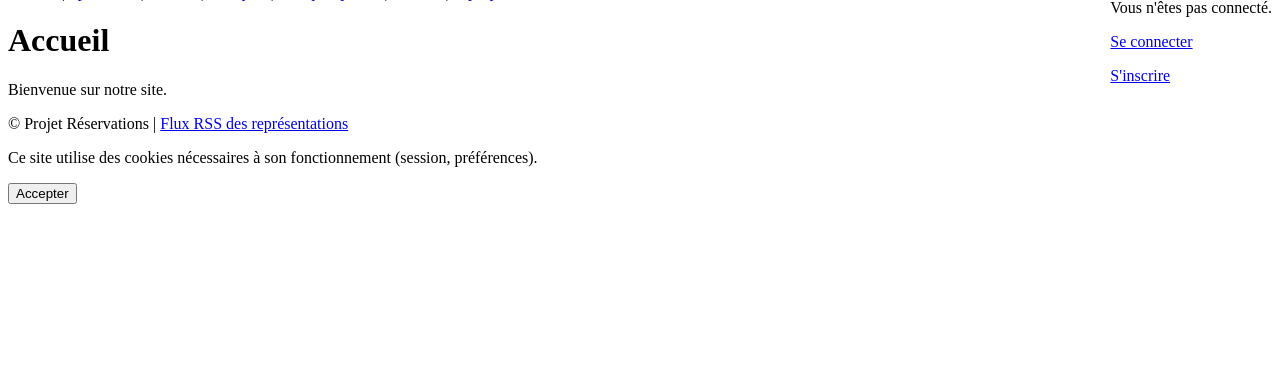
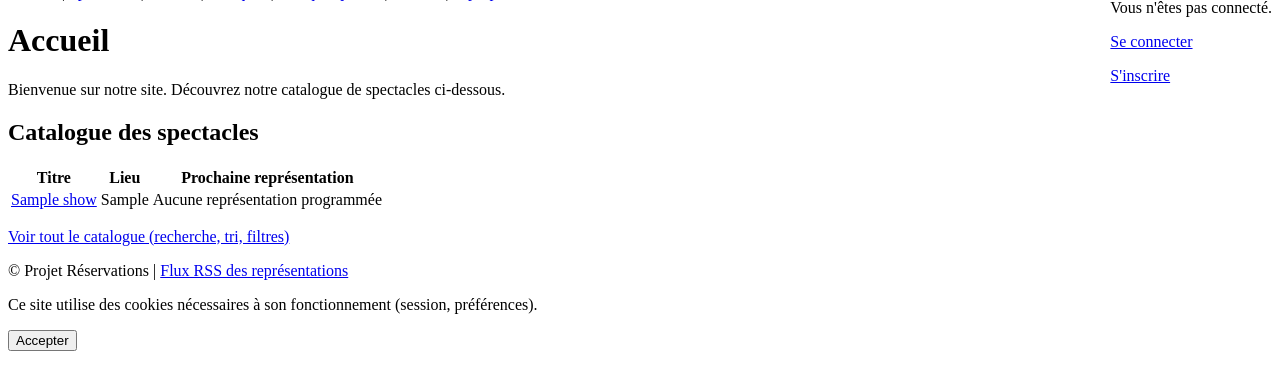
Before and after one commit to Nono1070/projets_pour_examen, a Django app: page / in a window 1280 px wide. Shown: the part 25-415 px from the top of the page. Run offline with Django 5.2, Linux system fonts and the light colour scheme; tables that the repository leaves empty hold one stand-in row (values such as "Sample post").

Commit message:
Catalogue des spectacles integre a la page d'accueil (PID)
Le PID (mockups, ecrans et navigation) precise explicitement : "Ce
catalogue sera integre dans la page d'accueil" et decrit le catalogue
comme affichant "le lieu et les prochaines dates de representation".
La page d'accueil se limitait jusqu'ici a un message de bienvenue vide.

index() liste tous les spectacles avec leur lieu et leur prochaine
representation a venir (schedule >= maintenant). Lien vers le
catalogue complet (/spectacles/, recherche/tri/filtres/pagination)
pour la consultation approfondie.

```diff
--- a/reservations/templates/index.html
+++ b/reservations/templates/index.html
@@ -4,5 +4,32 @@
 
 {% block content %}
     <h1>Accueil</h1>
-    <p>Bienvenue sur notre site.</p>
+    <p>Bienvenue sur notre site. Découvrez notre catalogue de spectacles ci-dessous.</p>
+
+    <h2>Catalogue des spectacles</h2>
+
+    <table>
+        <thead>
+            <tr><th>Titre</th><th>Lieu</th><th>Prochaine représentation</th></tr>
+        </thead>
+        <tbody>
+        {% for entry in shows_with_next %}
+            <tr>
+                <td><a href="{% url 'reservations:show_show' entry.show.id %}">{{ entry.show.title }}</a></td>
+                <td>{{ entry.show.location.designation|default:"—" }}</td>
+                <td>
+                    {% if entry.next_representation %}
+                        {{ entry.next_representation.schedule }}
+                    {% else %}
+                        Aucune représentation programmée
+                    {% endif %}
+                </td>
+            </tr>
+        {% empty %}
+            <tr><td colspan="3">Aucun spectacle dans la base de données.</td></tr>
+        {% endfor %}
+        </tbody>
+    </table>
+
+    <p><a href="{% url 'reservations:show_index' %}">Voir tout le catalogue (recherche, tri, filtres)</a></p>
 {% endblock %}
--- a/reservations/views.py
+++ b/reservations/views.py
@@ -8,6 +8,7 @@ from django.contrib import messages
 from django.contrib.auth.decorators import login_required, permission_required, user_passes_test
 from django.contrib.auth.models import User
 from django.db.models import Sum, F
+from django.utils import timezone
 
 from .models import Artist, Type, Locality, Location, Show, Representation, Review, Reservation, PressArticle
 from .forms import ArtistForm, TypeForm, LocalityForm, LocationForm, ShowForm, RepresentationForm, ReviewForm, ReservationForm, PressArticleForm
@@ -35,7 +36,18 @@ def accept_cookies(request):
 
 # Create your views here.
 def index(request):
-    return render(request, 'index.html')
+    shows = Show.objects.all().order_by('title')
+
+    shows_with_next = []
+    for show in shows:
+        shows_with_next.append({
+            'show': show,
+            'next_representation': show.representations.filter(schedule__gte=timezone.now()).order_by('schedule').first(),
+        })
+
+    return render(request, 'index.html', {
+        'shows_with_next': shows_with_next,
+    })
 
 def contact(request):
     return render(request, 'contact.html')
```
